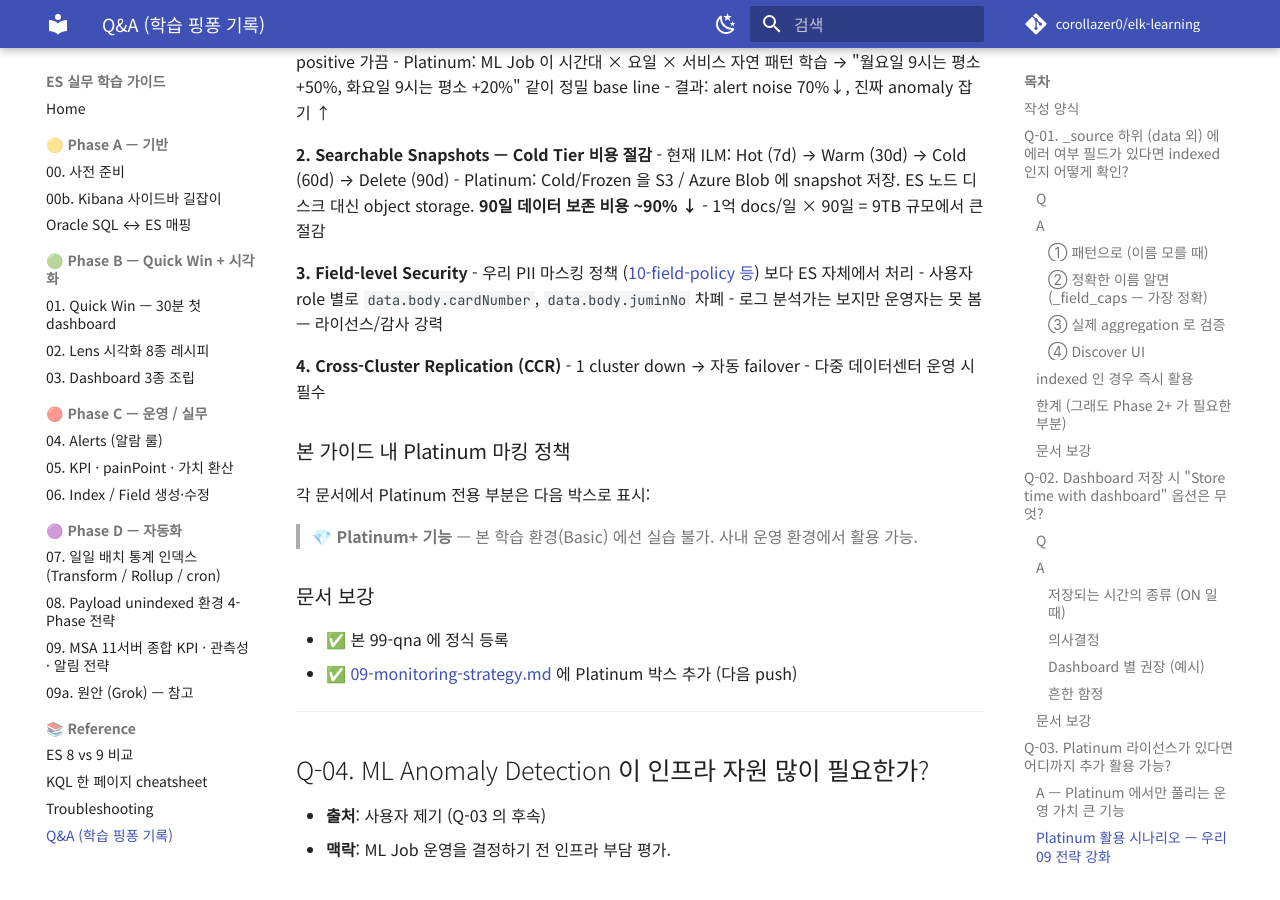
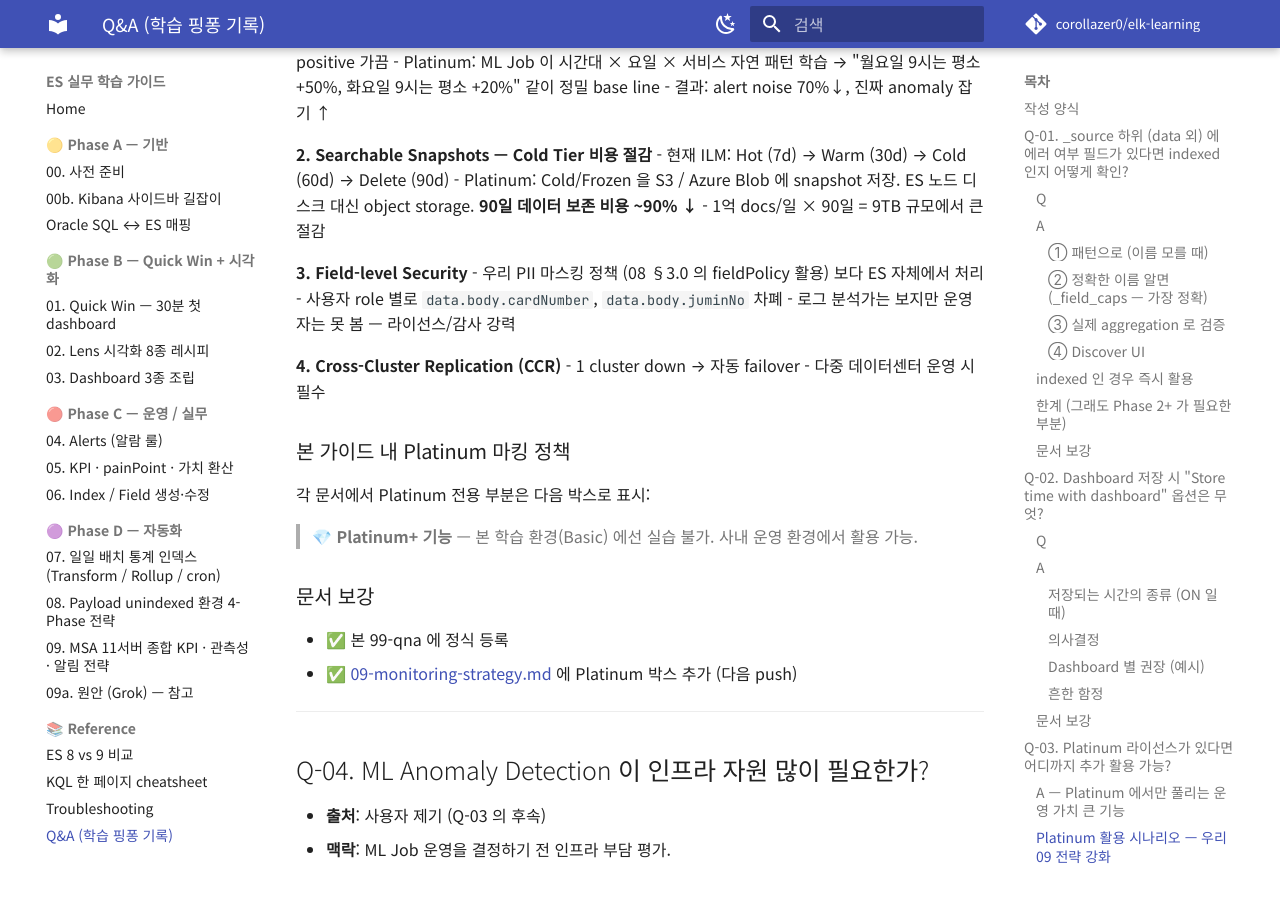
Before and after one commit to corollazer0/elk-learning, an MkDocs documentation site: the page built from docs/99-qna.md, in a window 1280 px wide and 900 px high, scrolled down 5165 px. Built offline with MkDocs 1.6.1 and Material for MkDocs 9.7.7, drawn with Linux system fonts in a browser that asks for light colours; comment, search, counter and statistics services are not loaded.

Commit message:
fix(qna): 존재하지 않는 10-field-policy.md 링크 제거

```diff
--- a/docs/99-qna.md
+++ b/docs/99-qna.md
@@ -198,7 +198,7 @@ flowchart TD
 - 1억 docs/일 × 90일 = 9TB 규모에서 큰 절감
 
 **3. Field-level Security**
-- 우리 PII 마스킹 정책 ([10-field-policy 등](10-field-policy.md)) 보다 ES 자체에서 처리
+- 우리 PII 마스킹 정책 (08 §3.0 의 fieldPolicy 활용) 보다 ES 자체에서 처리
 - 사용자 role 별로 `data.body.cardNumber`, `data.body.juminNo` 차폐
 - 로그 분석가는 보지만 운영자는 못 봄 — 라이선스/감사 강력
 
```
